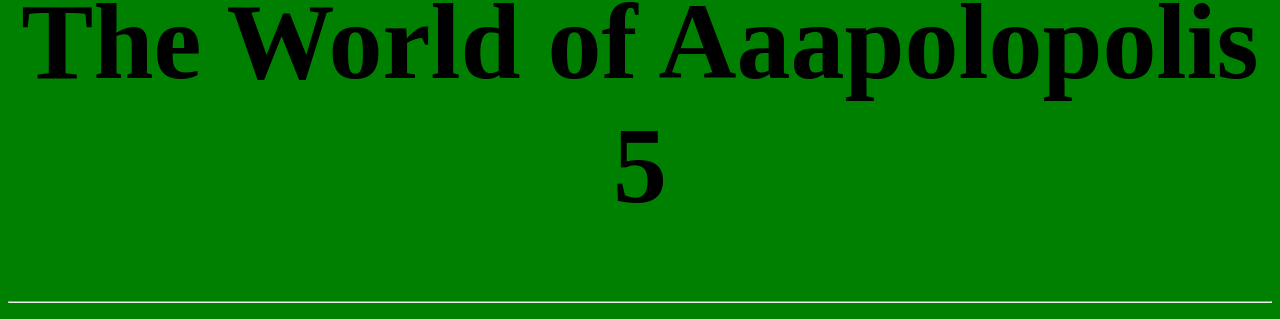
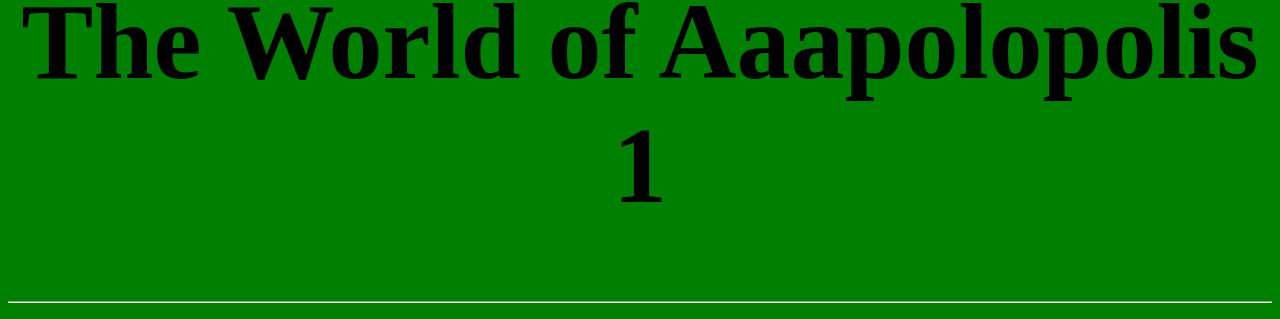
Before and after one commit to mebartsch/mebartsch.github.io, a Jekyll site: the page projects/Aaapolopolis/index.html, which Jekyll copies as it is, in a window 1280 px wide. Shown: the part 162-481 px from the top of the page. Built offline with Jekyll 4.4.1, drawn with Linux system fonts in a browser that asks for light colours.

Commit message:
Create index.html

```diff
--- a/projects/Aaapolopolis/index.html
+++ b/projects/Aaapolopolis/index.html
@@ -37,11 +37,10 @@
 	</nav>
 
 	<hr>
-      	<h1 class="project-name">The World of Aaapolopolis 5</h1>
+      	<h1 class="project-name">The World of Aaapolopolis 1</h1>
 	<hr>
 
-        <p align="center";font-size="9vmin;"> Below are some images and captions to explain the different aspects of Aaapolopolis.  </p>
-        <p align="center";font-size="8vmin;">
+        <p align="center";font-size="9vmin";> Below are some images and captions to explain the different aspects of Aaapolopolis.  </p>
 
         <!-- add image links -->
 
@@ -51,7 +50,7 @@
 		The sun singnifies that, no matter what mistakes were made yesterday, there is always a new day and the sun will keep on rising
 		and setting.</p>
 
-	 <pre align="center";font-size="22vmin;">
+	 <pre align="center";font-size="22vmin";>
 		I pledge to Aaapolopolis with all my heart.
 		It gives me a home when I'm in the dark
 		If war comes by, I fight to the end
```
